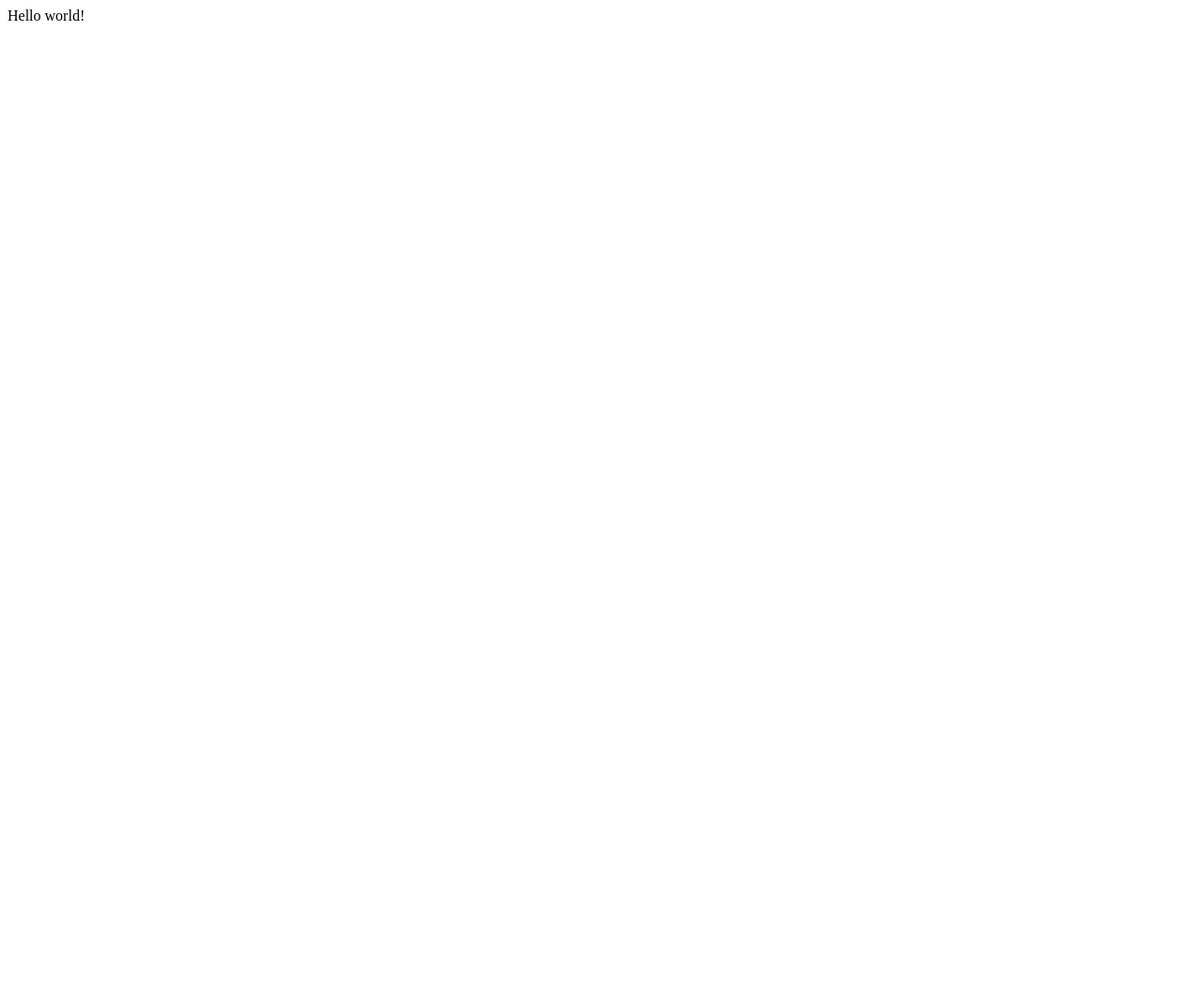
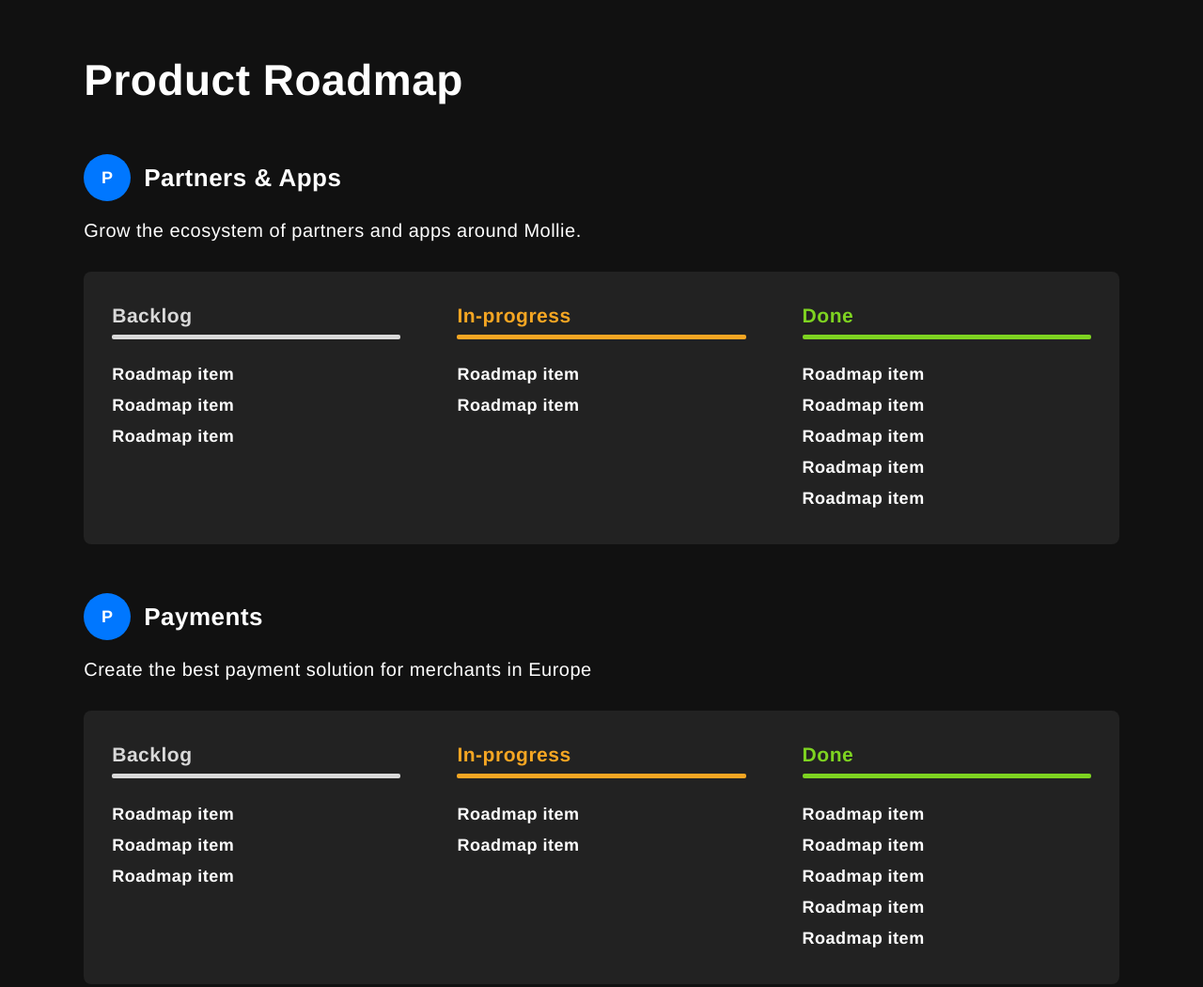
Before and after one commit to test-Product/test-product.github.io, a plain HTML site: page index.html in a window 1280 px wide. Shown: the whole page at 94% size. Before the commit the page ends 800 px from the top, so only its background shows below. Drawn offline with Linux system fonts and the light colour scheme.

Commit message:
Update index.html

```diff
--- a/index.html
+++ b/index.html
@@ -1,3 +1,199 @@
 <html>
-Hello world!
+	<head>
+		<title>Product Roadmap</title>
+		<link href="https://fonts.googleapis.com/icon?family=Material+Icons" rel="stylesheet">
+		<style>
+			body {
+				background:#111;
+				color:#fff;
+				padding:20px;
+				font-family:Helvetica Neue, Helvetica, Arial;
+				font-size:18px;
+				-webkit-font-smoothing: antialiased;
+				letter-spacing: 0.5px;
+			}
+			.w100 {
+				width:90%;
+				margin:auto;
+			}
+			.w30 {
+				flex: 1 1 100%;
+				display: block;
+			}
+			.roadmap-col {
+				padding: 0 30px 0 30px;
+			}
+			h1 {
+				margin-bottom:40px;
+				margin-top:30px;
+				font-size:46px;
+			}
+			h2{
+				margin-left:14px;
+				font-size:26px;
+			}
+			h3 {
+				font-weight:bold;
+				margin-block-start: 1em;
+			    margin-block-end: 1em;
+			    margin-inline-start: 0px;
+			    margin-inline-end: 0px;
+			}
+			.team-header {
+				margin-top:40px;
+				display:block;
+			}
+			.header-wrap{
+				display: flex;
+    			align-items: center;
+			}
+			.roadmap {
+				background:#222;
+				border-radius: 8px;
+				flex-wrap: nowrap;
+   	 			flex-direction: row;
+    			display: flex;
+    			justify-content: flex-start;
+    			position: relative;
+    			padding:14px 0px;
+    			margin-top:14px;
+			}
+			.done {
+				color:#7ED321;
+			}
+			.in-progress {
+				color:#F5A623;
+			}
+			.backlog {
+				color:#D9D9D9;
+			}
+			.roadmap-item{
+				list-style-type: none;
+				padding:6px 0px;
+				font-weight:bold;
+			}
+			ul{
+				padding:0px;
+			}
+			.roadmap-status::after {
+			    content: '';
+			    display: block;
+			    height: 5px;
+			    width: 100%;
+			    max-width: 350px;
+			    margin-top: 8px;
+			    border-radius: 2px;
+
+			}
+			.roadmap-status.backlog::after{
+				background: #D9D9D9;
+			}
+			.roadmap-status.in-progress::after{
+				background: #F5A623;
+			}
+			.roadmap-status.done::after{
+				background: #7ED321;
+			}
+			.roadmap-icon {
+			    align-items: center;
+			    background: rgb(0, 119, 255);
+			    border-radius: 50px;
+			    display: flex;
+			    height: 50px;
+			    justify-content: center;
+			    text-align: center;
+			    width: 50px;
+			    min-width: 50px;
+			}
+			p {
+				display:block;
+				margin-bottom:32px;
+				margin-top:8px;
+				font-weight:200;
+				font-size: 20px;
+			}
+			@media (max-width: 680px){
+			   .roadmap {
+			        display:block;
+			    }
+			}
+		</style>
+	</head>
+	<body>
+		<div class="w100">
+			<h1>Product Roadmap</h1>
+		</div>
+		<div class="w100 team-header">
+			<div class="header-wrap">
+			<span class="roadmap-icon">
+        		<b>P</b>
+      		</span>
+      		<h2>Partners & Apps</h2>
+      		</div>
+			<p>Grow the ecosystem of partners and apps around Mollie.</p>
+		</div>
+		<div class="w100 roadmap">
+			<div class="w30 roadmap-col">
+				<h3 class="backlog roadmap-status">Backlog</h3>
+				<ul>
+					<li class="roadmap-item">Roadmap item</li>
+					<li class="roadmap-item">Roadmap item</li>
+					<li class="roadmap-item">Roadmap item</li>
+				</ul>
+			</div>
+			<div class="w30 roadmap-col">
+				<h3 class="in-progress roadmap-status">In-progress</h3>
+				<ul>
+					<li class="roadmap-item">Roadmap item</li>
+					<li class="roadmap-item">Roadmap item</li>
+				</ul>
+			</div>
+			<div class="w30 roadmap-col">
+				<h3 class="done roadmap-status">Done</h3>
+				<ul>
+					<li class="roadmap-item">Roadmap item</li>
+					<li class="roadmap-item">Roadmap item</li>
+					<li class="roadmap-item">Roadmap item</li>
+					<li class="roadmap-item">Roadmap item</li>
+					<li class="roadmap-item">Roadmap item</li>
+				</ul>
+			</div>
+		</div>
+		<div class="w100 team-header">
+			<div class="header-wrap">
+			<span class="roadmap-icon">
+        		<b>P</b>
+      		</span>
+      		<h2>Payments</h2>
+      		</div>
+			<p>Create the best payment solution for merchants in Europe</p>
+		</div>
+		<div class="w100 roadmap">
+			<div class="w30 roadmap-col">
+				<h3 class="backlog roadmap-status">Backlog</h3>
+				<ul>
+					<li class="roadmap-item">Roadmap item</li>
+					<li class="roadmap-item">Roadmap item</li>
+					<li class="roadmap-item">Roadmap item</li>
+				</ul>
+			</div>
+			<div class="w30 roadmap-col">
+				<h3 class="in-progress roadmap-status">In-progress</h3>
+				<ul>
+					<li class="roadmap-item">Roadmap item</li>
+					<li class="roadmap-item">Roadmap item</li>
+				</ul>
+			</div>
+			<div class="w30 roadmap-col">
+				<h3 class="done roadmap-status">Done</h3>
+				<ul>
+					<li class="roadmap-item">Roadmap item</li>
+					<li class="roadmap-item">Roadmap item</li>
+					<li class="roadmap-item">Roadmap item</li>
+					<li class="roadmap-item">Roadmap item</li>
+					<li class="roadmap-item">Roadmap item</li>
+				</ul>
+			</div>
+		</div>
+	</body>
 </html>
```
